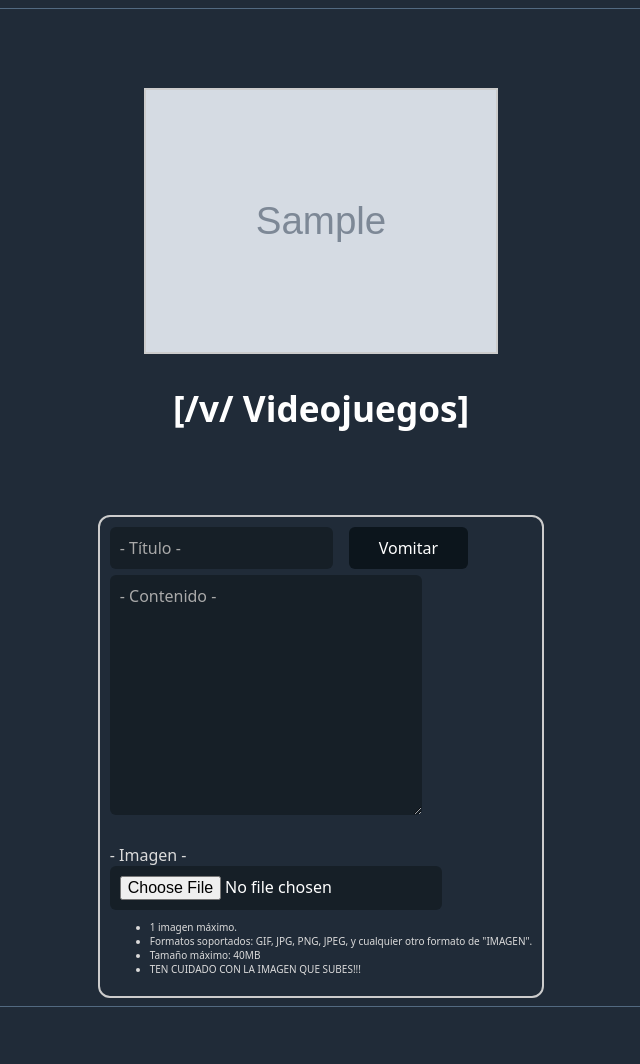
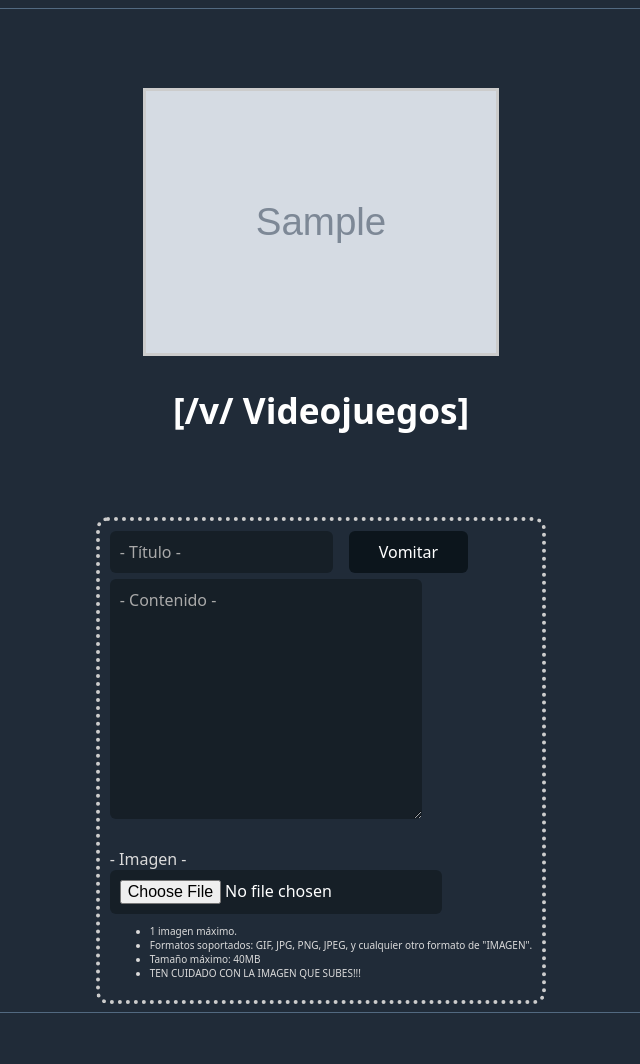
Before and after one commit to bbkmg256/VT-sc, a Django app: template templates/tablon/videojuegos.html in a window 1280 px wide. Shown: the part 42-1106 px from the top of the page, without its empty margins (319-959 px from the left). Before the commit the page ends 1049 px from the top, so only its background shows below. Run offline with Django 5.2, Linux system fonts and the light colour scheme; the template is opened without the code that fills it: most values are stand-ins (such as "Sample title", 1, 10 or a date in 2020); grey boxes marked "Sample" are stand-in pictures.

Commit message:
Aspectos visuales modificados

```diff
--- a/static/css/style.css
+++ b/static/css/style.css
@@ -32,11 +32,11 @@
 }
 
 .contorno-banner {
-    border : 2px solid #ccc;
+    border : 3px solid #ccc;
 }
 
 .contorno-formulario {
-    border: 2px solid #ccc; /* Contorno para todo el contenedor */
+    border: 4px dotted #ccc; /* Contorno para todo el contenedor */
     border-radius: 12px;
     padding: 10px;
     max-width: 500px;
@@ -52,7 +52,7 @@
 }
 
 .contorno-respuesta-post {
-    border: 2px solid;
+    border: 3px solid #ccc;
     padding: 10px;
     border-radius: 12px;
     display: inline-block;
```
